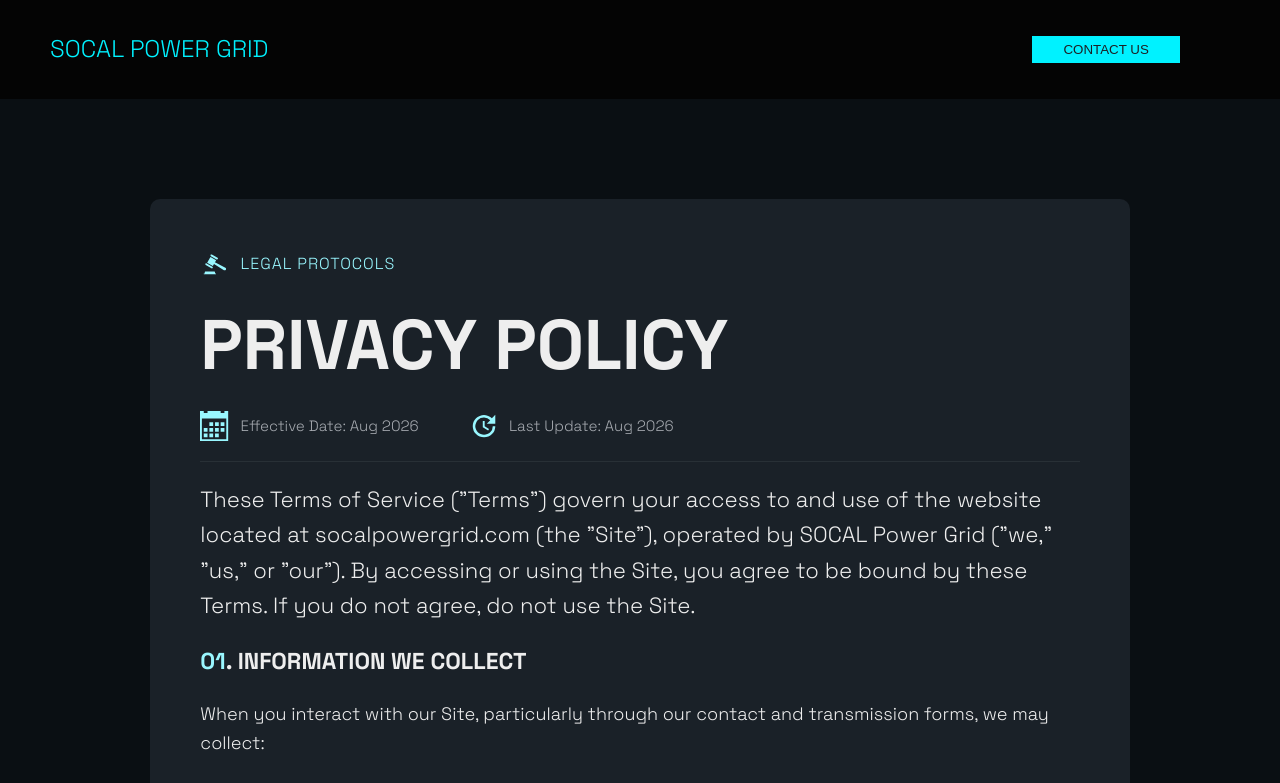
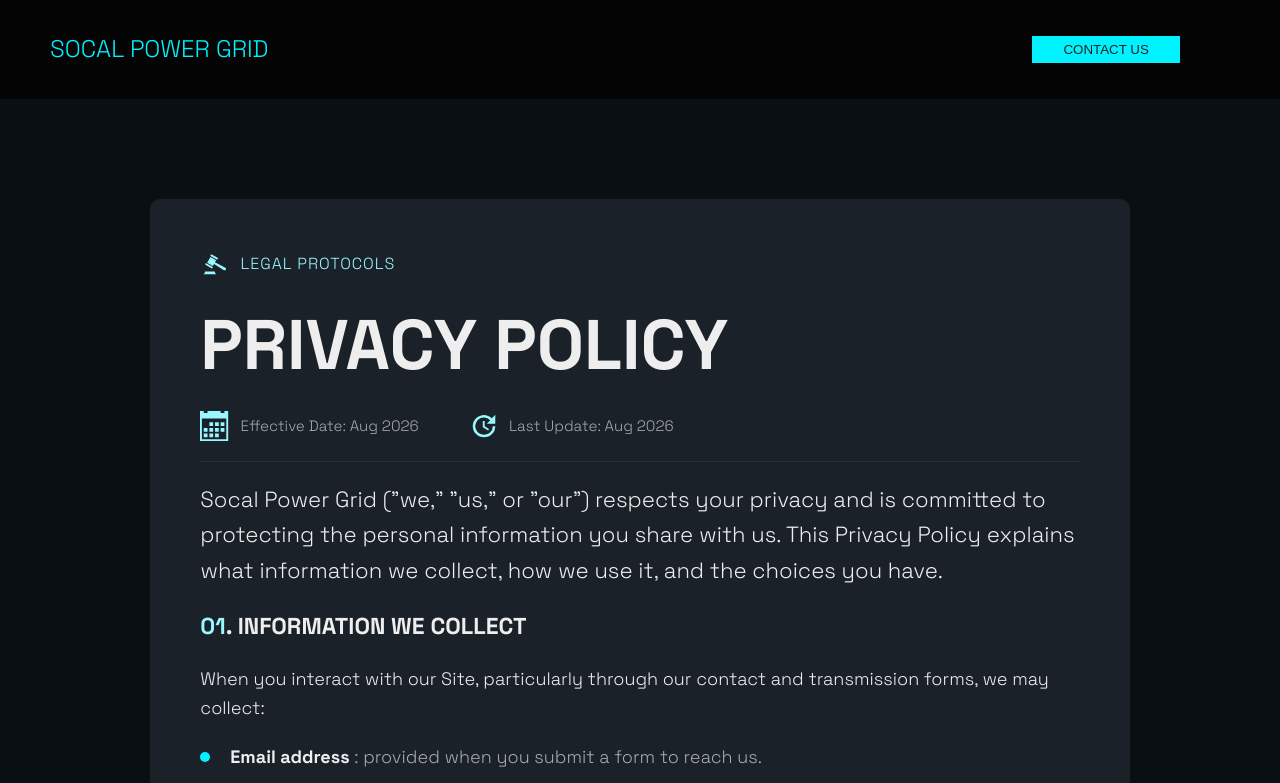
Before and after one commit to arefkhandantabrizi/socal, a Next.js app: page /privacy-policy in a window 1280 px wide. Shown: the top 783 px of the page. Built offline with nearby package versions, Linux system fonts and the light colour scheme.

Commit message:
Fixing bugs in privacy policy and power hero image prop.

```diff
--- a/src/components/power/hero.tsx
+++ b/src/components/power/hero.tsx
@@ -13,7 +13,7 @@ const Hero = () => {
         width={1400}
         height={900}
         className="power__hero--image"
-        preload
+        priority
       />
       <div className="power__hero--text">
         <h1 className="power__hero--text--header-1">DEPARTMENT_02</h1>
--- a/src/data/legal/privacyPolicy.ts
+++ b/src/data/legal/privacyPolicy.ts
@@ -3,7 +3,7 @@ const privacyPolicy = {
   lastUpdated: "Aug 2026",
 
   introduction:
-    'These Terms of Service ("Terms") govern your access to and use of the website located at socalpowergrid.com (the "Site"), operated by SOCAL Power Grid ("we," "us," or "our"). By accessing or using the Site, you agree to be bound by these Terms. If you do not agree, do not use the Site.',
+    'Socal Power Grid ("we," "us," or "our") respects your privacy and is committed to protecting the personal information you share with us. This Privacy Policy explains what information we collect, how we use it, and the choices you have.',
 
   informationWeCollect: {
     number: "01",
```
